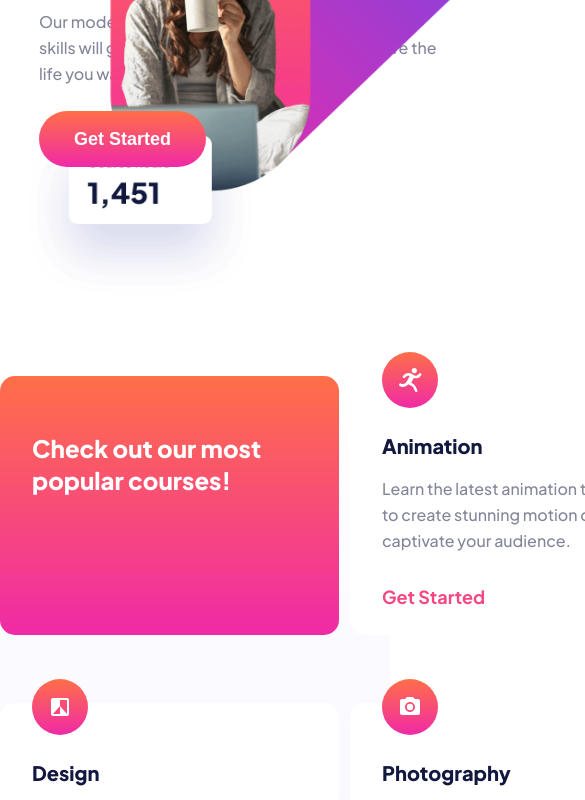
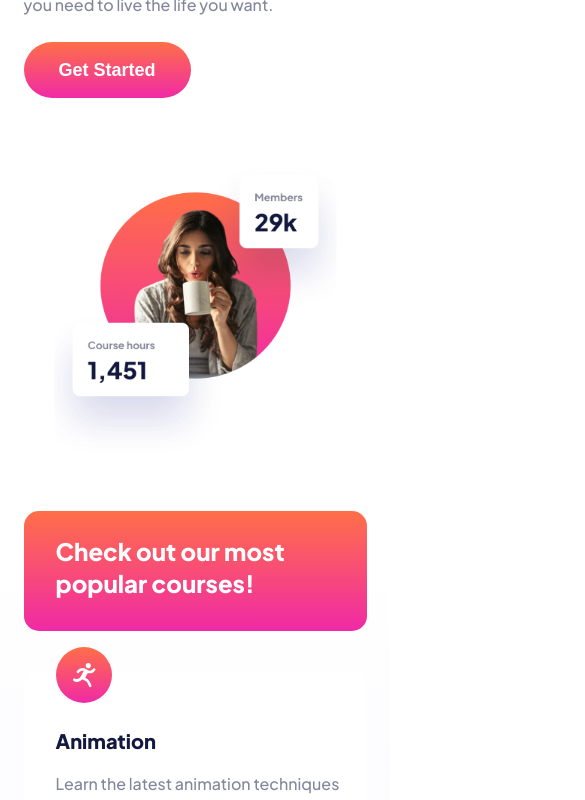
Before and after one commit to HugoSJuarez/e-Learning-Landing-Page, a plain HTML site: page dist/index.html in a window 390 px wide. Shown: the part 297-1097 px from the top of the page, 585 px wide, since content can reach past the window. Drawn offline with Linux system fonts and the light colour scheme.

Commit message:
changed mobile starting width

```diff
--- a/scss/utility/_variables.scss
+++ b/scss/utility/_variables.scss
@@ -24,7 +24,7 @@ $button1-hover:#666ca3;
 //Tablet & Mobile
 $pre-tablet-size: 1130px;
 $tablet-size: 905px;
-$mobile-size: 375px;
+$mobile-size: 722px;
 
 @mixin pre-tablet {
     @media only screen and (max-width: $pre-tablet-size){
```
Also changed, not shown: dist/css/main.css.
